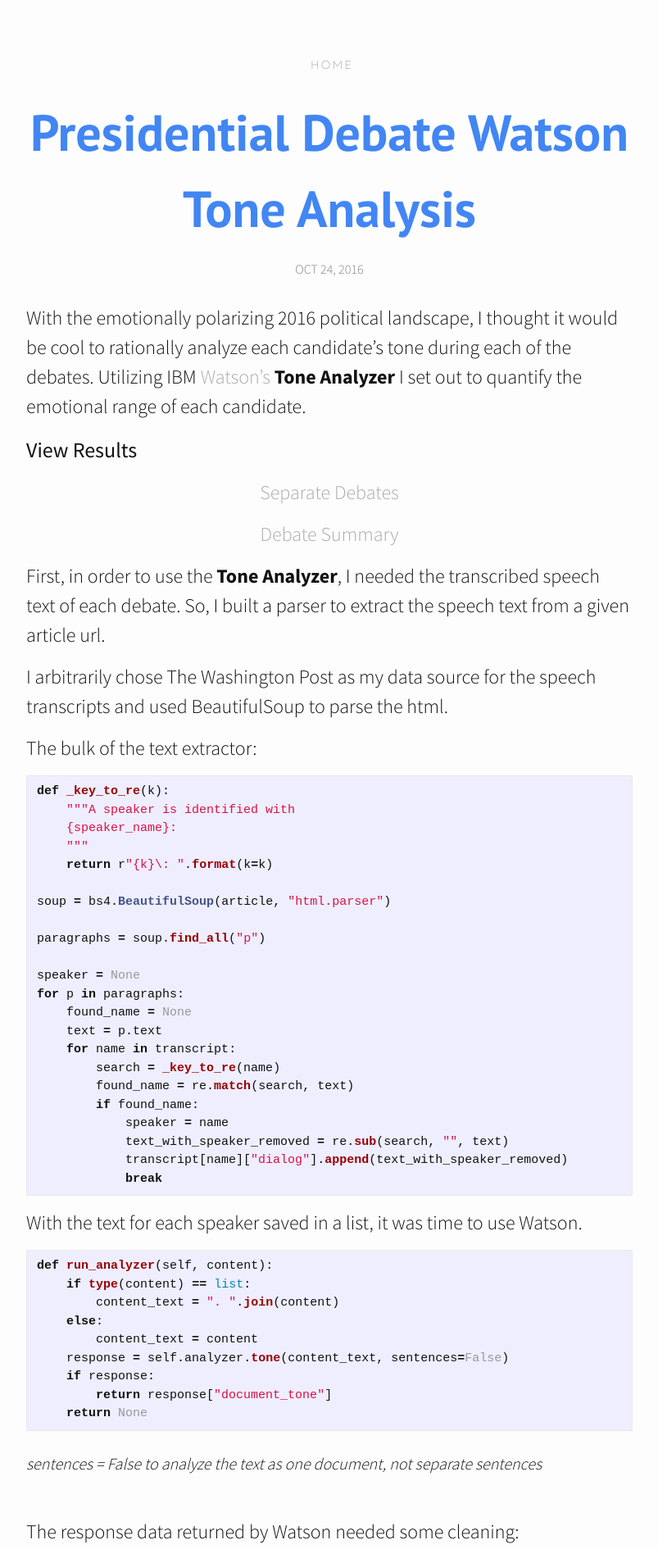
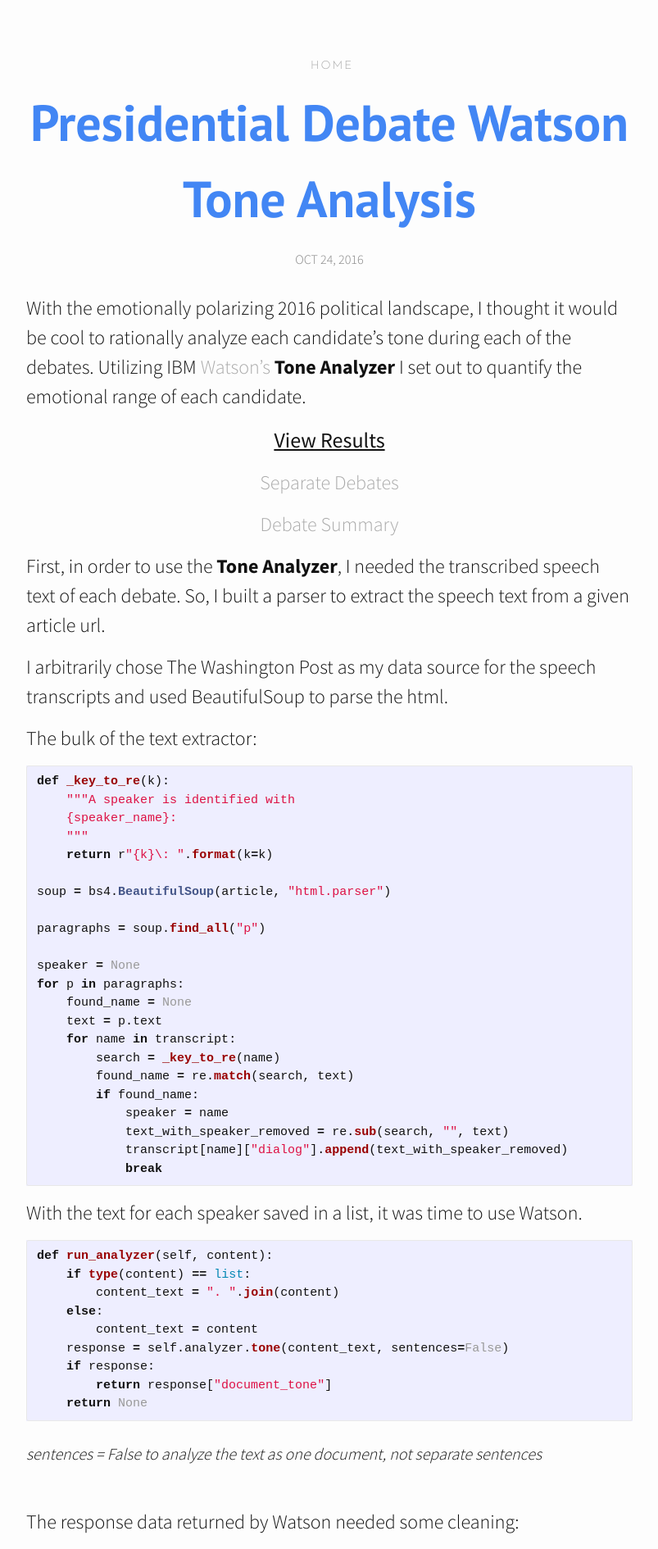
Before and after one commit to wallawaz/wallad-jekyll, a Jekyll site: the page built from _posts/2016-10-24-Presidential-Debate-Watson-Tone-Analysis.markdown, in a window 1280 px wide. Shown: the top 1890 px of the page at 82% size, without its empty margins (238-1041 px from the left). Built offline with Jekyll 4.4.1, drawn with Linux system fonts in a browser that asks for light colours; nearby versions of some CDN libraries.

Commit message:
change base-font-size

```diff
--- a/css/style.scss
+++ b/css/style.scss
@@ -7,7 +7,7 @@
 
 // Our variables
 $base-font-family: "PT Sans", Helvetica, Arial, sans-serif;
-$base-font-size:   16px;
+$base-font-size:   8px;
 $base-font-weight: 400;
 $small-font-size:  $base-font-size * 0.875;
 $base-line-height: 1.5;
@@ -318,6 +318,10 @@
 }
 .archiveIntro {
   text-align: center;
+}
+.archiveIntroUnderline {
+  text-align: center;
+  text-decoration: underline;
 }
 .hint {
   text-transform: uppercase;
```
